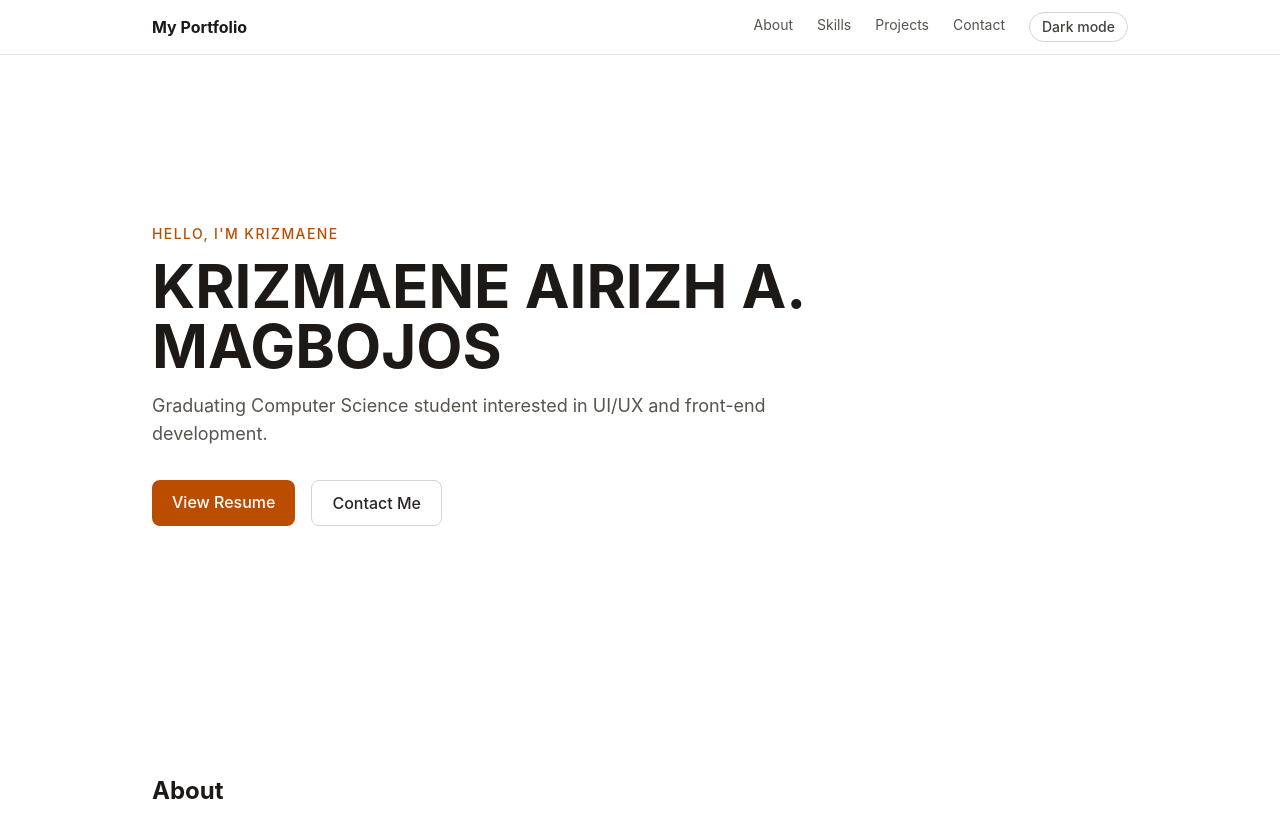
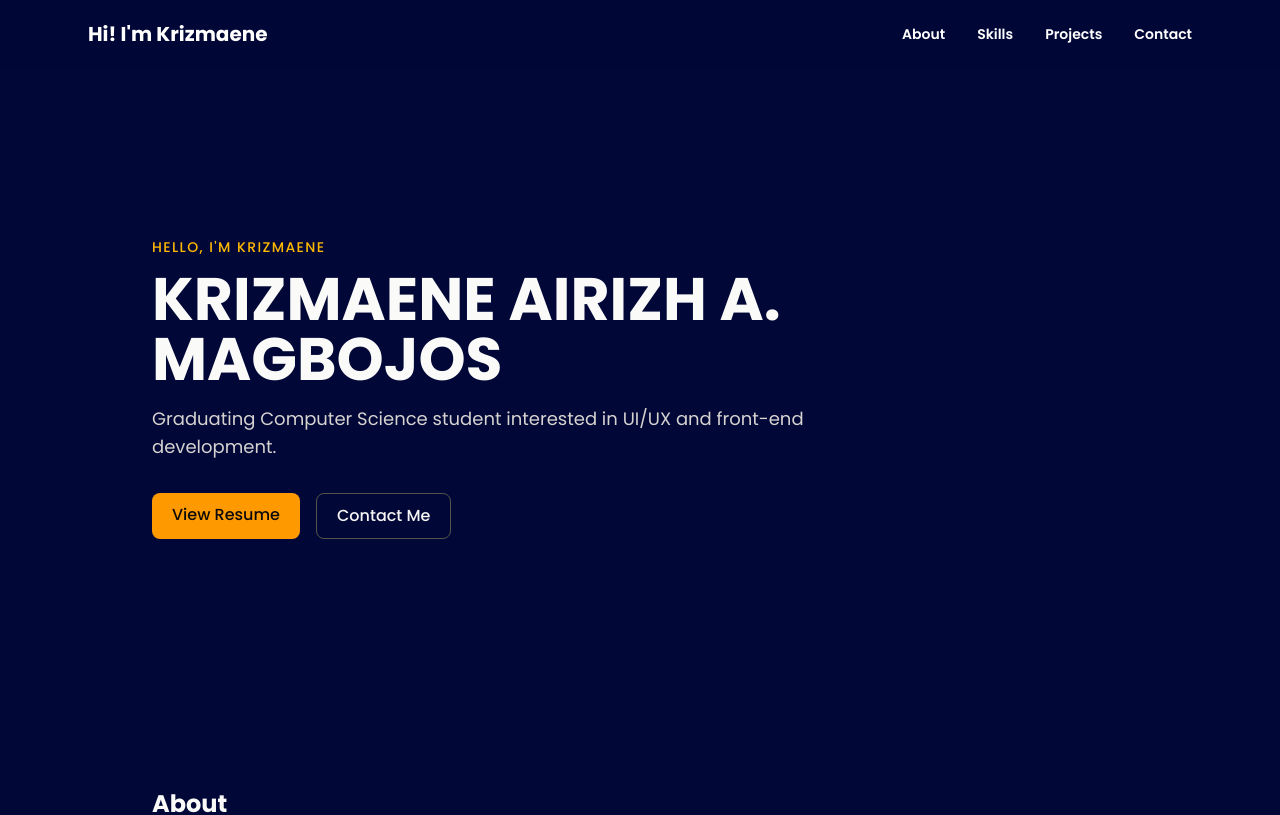
Before and after one commit to Krizmaene/portfolio, a React (Vite) app: page / in a window 1280 px wide. Shown: the top 815 px of the page. Built offline with nearby package versions, Linux system fonts and the light colour scheme.

Commit message:
Theme changed (colors, poppins, new navbar)

```diff
--- a/index.html
+++ b/index.html
@@ -1,10 +1,17 @@
 <!doctype html>
-<html lang="en">
+<html lang="en" class="dark">
   <head>
     <meta charset="UTF-8" />
-    <link rel="icon" type="image/svg+xml" href="/favicon.svg" />
     <meta name="viewport" content="width=device-width, initial-scale=1.0" />
-    <title>portfolio</title>
+    <title>Krizmaene Magbojos | Portfolio</title>
+
+    <!-- Poppins font -->
+    <link rel="preconnect" href="https://fonts.googleapis.com" />
+    <link rel="preconnect" href="https://fonts.gstatic.com" crossorigin />
+    <link
+      href="https://fonts.googleapis.com/css2?family=Poppins:wght@400;500;600;700&display=swap"
+      rel="stylesheet"
+    />
   </head>
   <body>
     <div id="root"></div>
--- a/src/App.tsx
+++ b/src/App.tsx
@@ -5,14 +5,11 @@ import Skills from './components/Skills'
 import Projects from './components/Projects'
 import Contact from './components/Contact'
 import Footer from './components/Footer'
-import { useTheme } from './hooks/useTheme'
 
 function App() {
-  const { theme, toggleTheme } = useTheme()
-
   return (
-    <div className="min-h-screen bg-white text-stone-900 dark:bg-stone-950 dark:text-stone-100">
-      <Navbar theme={theme} onToggleTheme={toggleTheme} />
+    <div className="min-h-screen bg-navy text-white">
+      <Navbar />
 
       <main>
         <Hero />
--- a/src/components/Navbar.tsx
+++ b/src/components/Navbar.tsx
@@ -1,10 +1,4 @@
 import { useState } from 'react'
-import ThemeToggle from './ThemeToggle'
-
-type Props = {
-    theme: 'light' | 'dark'
-    onToggleTheme: () => void
-}
 
 // Each link points to a section id on the page
 const links = [
@@ -14,32 +8,28 @@ const links = [
     { label: 'Contact', href: '#contact' },
 ]
 
-function Navbar({ theme, onToggleTheme }: Props) {
+function Navbar() {
     // Controls the mobile menu (hidden on larger screens)
     const [open, setOpen] = useState(false)
 
     return (
-        <header className="sticky top-0 z-50 border-b border-stone-200 bg-white/90 backdrop-blur dark:border-stone-800 dark:bg-stone-950/90">
-            <nav className="mx-auto flex max-w-5xl items-center justify-between px-6 py-3">
-                <a href="#home" className="font-bold text-stone-900 dark:text-stone-50">
-                    {/* TODO: your name or initials */}
-                    My Portfolio
+        <header className="sticky top-0 z-50 bg-navy/90 backdrop-blur">
+            <nav className="mx-auto flex max-w-6xl items-center justify-between px-6 py-5">
+                <a href="#home" className="text-xl font-bold text-white">
+                    Hi! I'm Krizmaene
                 </a>
 
                 {/* Desktop links */}
-                <ul className="hidden item-center gap-6 md:flex">
+                <ul className="hidden item-center gap-8 md:flex">
                     {links.map((link) => (
                         <li key={link.href}>
                             <a
                                 href={link.href}
-                                className="text-sm text-stone-600 hover:text-amber-700 dark:text-stone-300 dark:hover:text-amber-400">
+                                className="text-sm font-semibold text-white transition-colors hover:text-accent">
                                     {link.label}
                             </a>
                         </li>
                     ))}
-                    <li>
-                        <ThemeToggle theme={theme} onToggle={onToggleTheme} />
-                    </li>
                 </ul>
 
                 {/* Mobile menu button */}
@@ -48,7 +38,7 @@ function Navbar({ theme, onToggleTheme }: Props) {
                     onClick={() => setOpen(!open)}
                     aria-expanded={open}
                     aria-label="Toggle menu"
-                    className="rounded-md px-3 py-1 text-sm text-stone-700 md:hidden dark:text-stone-200"
+                    className="rounded-lg border border-brand px-3 py-1 text-sm font-medium text-white md:hidden"
                 >
                     {open ? 'Close' : 'Menu'}
                 </button>
@@ -56,21 +46,18 @@ function Navbar({ theme, onToggleTheme }: Props) {
 
             {/* Mobile links */}
             {open && (
-                <ul className="flex flex-col gap-3 border-t border-stone-200 px-6 py-4 md:hidden dark:border-stone-800">
+                <ul className="flex flex-col gap-4 border-t border-brand px-6 py-5 md:hidden">
                     {links.map((link) => (
                         <li key={link.href}>
                             <a
                                 href={link.href}
                                 onClick={() => setOpen(false)}
-                                className="text-stone-700 dark:text-stone-200"
+                                className="font-semibold text-white"
                             >
                                 {link.label}
                             </a>
                         </li>
                     ))}
-                    <li>
-                        <ThemeToggle theme={theme} onToggle={onToggleTheme} />
-                    </li>
                 </ul>
             )}
         </header>
--- a/src/components/ThemeToggle.tsx
+++ /dev/null
@@ -1,19 +0,0 @@
-type Props = {
-    theme: 'light' | 'dark'
-    onToggle: () => void
-}
-
-function ThemeToggle({ theme, onToggle }: Props) {
-    return (
-        <button
-            type="button"
-            onClick={onToggle}
-            aria-label={`Switch to ${theme === 'dark' ? 'light' : 'dark'} mode`}
-            className="rounded-full border border-stone-300 px-3 py-1 text-sm font-medium text-stone-700 hover:bg-stone-100 dark:border-stone-600 dark:text-stone-200 dark:hover:bg-stone-800"
-        >
-            {theme === 'dark' ? 'Light mode' : 'Dark mode'}
-        </button>
-    )
-}
-
-export default ThemeToggle
--- a/src/data/skills.ts
+++ b/src/data/skills.ts
@@ -11,9 +11,8 @@ export const skillGroups: SkillGroup[] = [
     {
         title: 'Frameworks and Libraries',
         items: [
-            'React (Hooks, Context API, Router)',
+            'React (Vite)',
             'React Native (Expo)',
-            'React Navigation',
             'Tailwind CSS',
             'Bootstrap',
         ],
@@ -23,13 +22,11 @@ export const skillGroups: SkillGroup[] = [
         items: [
             'MongoDB',
             'AsyncStorage',
-            'REST API Integration (Axios)',
             'Git and GitHub',
-            'Vite',
         ],
     },
     {
         title: 'Design',
-        items: ['Figma', 'Basic Layout and Typography', 'Dark and Light Mode Theming'],
+        items: ['Figma', 'Wireframing', 'Prototyping', 'Basic Layout and Typography'],
     },
 ]
--- a/src/hooks/useTheme.ts
+++ /dev/null
@@ -1,34 +0,0 @@
-import { useEffect, useState } from 'react'
-
-type Theme = 'light' | 'dark'
-const STORAGE_KEY = 'theme'
-
-function getInitialTheme(): Theme {
-    try {
-        const saved = localStorage.getItem(STORAGE_KEY)
-        if (saved === 'light' || saved === 'dark') return saved
-    } catch {
-        /* storage unavailable: fall back to the device setting */
-    }
-    return window.matchMedia('(prefers-color-scheme: dark').matches
-        ? 'dark'
-        : 'light'
-}
-
-export function useTheme() {
-    const [theme, setTheme] = useState<Theme>(getInitialTheme)
-
-    useEffect(() => {
-        document.documentElement.classList.toggle('dark', theme === 'dark')
-        try {
-            localStorage.setItem(STORAGE_KEY, theme)
-        } catch {
-            /* ignore storage errors */
-        }
-    }, [theme])
-
-    const toggleTheme = () =>
-        setTheme((current) => (current === 'dark' ? 'light' : 'dark'))
-
-    return { theme, toggleTheme }
-}
--- a/src/index.css
+++ b/src/index.css
@@ -1,10 +1,21 @@
 @import "tailwindcss";
 
-/* Tailwind v4: make "dark:" classes follow a .dark class on <html>,
-   so our toggle button controls the theme instead of the OS setting */
+/* Keeps "dark:" classes working while we redesign section by section */
 @custom-variant dark (&:where(.dark, .dark *));
 
-/* Smooth scrolling when clicking navbar links */
+/* Design tokens from the Figma: use them as bg-navy, bg-brand, text-accent, etc. */
+@theme {
+  --font-sans: "Poppins", ui-sans-serif, system-ui, sans-serif;
+  --color-navy: #010736;    /* page background */
+  --color-brand: #22396F;   /* buttons, outlines, skill tags */
+  --color-accent: #7FB0FF;  /* highlights and hover (my pick; change it if you like) */
+}
+
 html {
   scroll-behavior: smooth;
 }
+
+body {
+  background-color: var(--color-navy);
+  color: white;
+}
```
